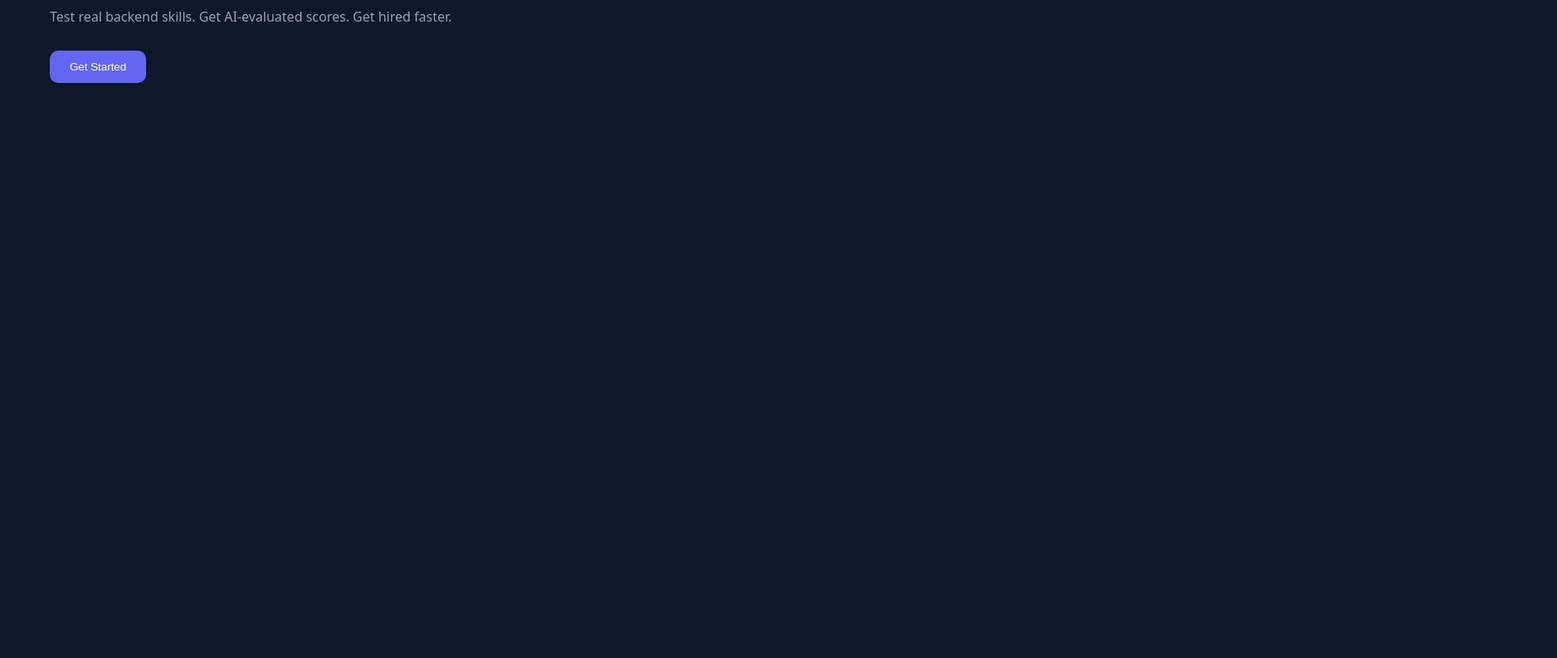
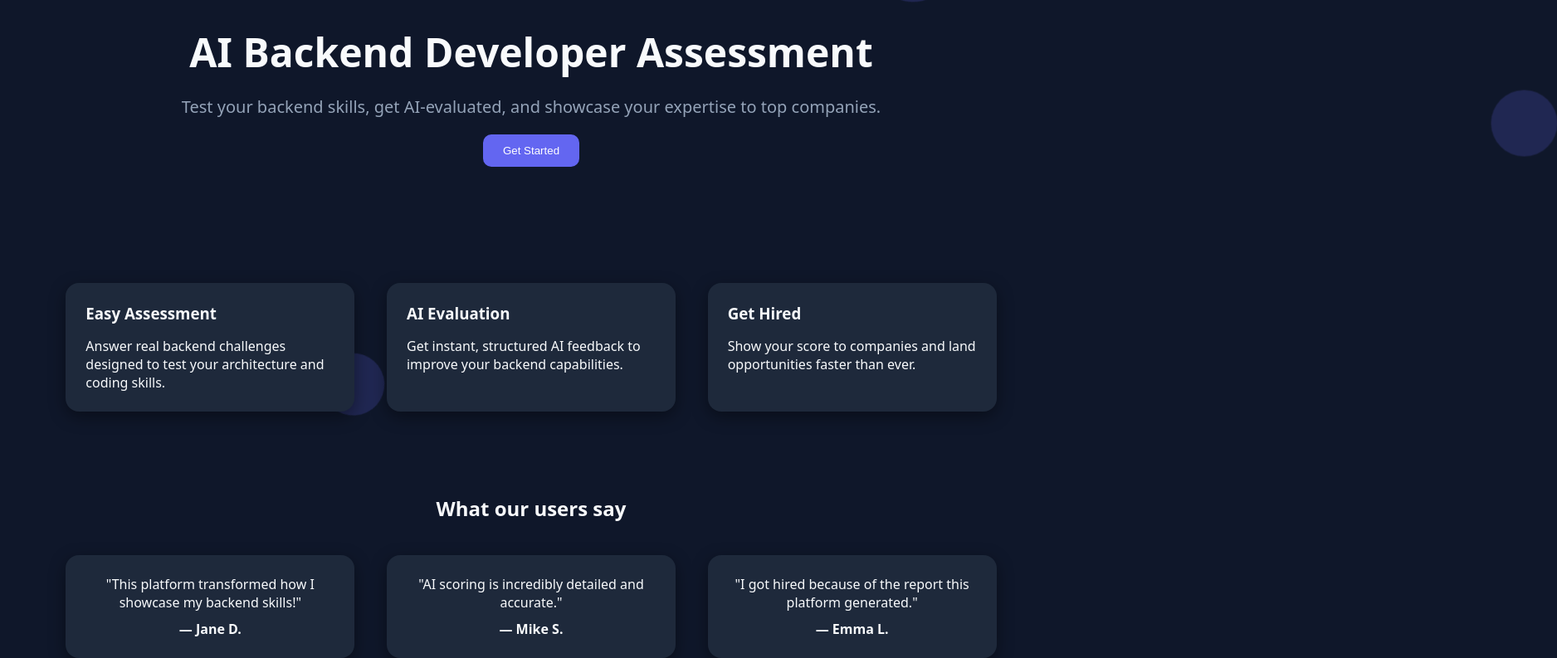
Before and after one commit to Rabbi111-cloud/AI--Assessment-Platform, a Next.js app: page / in a window 1280 px wide. Shown: the part 90-883 px from the top of the page at 83% size, 1876 px wide, since content can reach past the window. Before the commit the page ends 800 px from the top, so only its background shows below. Built offline with nearby package versions, Linux system fonts and the light colour scheme.

Commit message:
Update page.js

```diff
--- a/app/page.js
+++ b/app/page.js
@@ -1,16 +1,67 @@
+import { useEffect } from "react";
+
 export default function Home() {
+  useEffect(() => {
+    // Create random bubbles
+    const container = document.getElementById("bubble-container");
+    for (let i = 0; i < 15; i++) {
+      const bubble = document.createElement("div");
+      bubble.className = "bubble";
+      bubble.style.width = `${30 + Math.random() * 70}px`;
+      bubble.style.height = bubble.style.width;
+      bubble.style.top = `${Math.random() * 100}%`;
+      bubble.style.left = `${Math.random() * 100}%`;
+      bubble.style.animationDuration = `${10 + Math.random() * 10}s`;
+      container.appendChild(bubble);
+    }
+  }, []);
+
   return (
-    <main className="container">
-      <h1>AI Backend Developer Assessment Platform</h1>
-      <p style={{ marginTop: "12px", color: "var(--muted)" }}>
-        Test real backend skills. Get AI-evaluated scores. Get hired faster.
-      </p>
+    <main className="container" style={{ position: "relative" }}>
+      <div id="bubble-container" className="bubbles"></div>
 
-      <div style={{ marginTop: "30px" }}>
+      <section style={{ textAlign: "center", padding: "80px 0" }}>
+        <h1 style={{ fontSize: "3rem" }}>AI Backend Developer Assessment</h1>
+        <p style={{ color: "var(--muted)", fontSize: "1.25rem", margin: "20px 0" }}>
+          Test your backend skills, get AI-evaluated, and showcase your expertise to top companies.
+        </p>
         <a href="/signup">
           <button className="button">Get Started</button>
         </a>
-      </div>
+      </section>
+
+      <section style={{ display: "flex", justifyContent: "space-around", marginTop: "60px" }}>
+        <div className="card" style={{ width: "30%" }}>
+          <h3>Easy Assessment</h3>
+          <p>Answer real backend challenges designed to test your architecture and coding skills.</p>
+        </div>
+        <div className="card" style={{ width: "30%" }}>
+          <h3>AI Evaluation</h3>
+          <p>Get instant, structured AI feedback to improve your backend capabilities.</p>
+        </div>
+        <div className="card" style={{ width: "30%" }}>
+          <h3>Get Hired</h3>
+          <p>Show your score to companies and land opportunities faster than ever.</p>
+        </div>
+      </section>
+
+      <section style={{ marginTop: "80px", textAlign: "center" }}>
+        <h2>What our users say</h2>
+        <div style={{ display: "flex", justifyContent: "space-around", marginTop: "40px" }}>
+          <div className="card" style={{ width: "30%" }}>
+            <p>"This platform transformed how I showcase my backend skills!"</p>
+            <p style={{ fontWeight: "bold", marginTop: "10px" }}>— Jane D.</p>
+          </div>
+          <div className="card" style={{ width: "30%" }}>
+            <p>"AI scoring is incredibly detailed and accurate."</p>
+            <p style={{ fontWeight: "bold", marginTop: "10px" }}>— Mike S.</p>
+          </div>
+          <div className="card" style={{ width: "30%" }}>
+            <p>"I got hired because of the report this platform generated."</p>
+            <p style={{ fontWeight: "bold", marginTop: "10px" }}>— Emma L.</p>
+          </div>
+        </div>
+      </section>
     </main>
   );
 }
```
